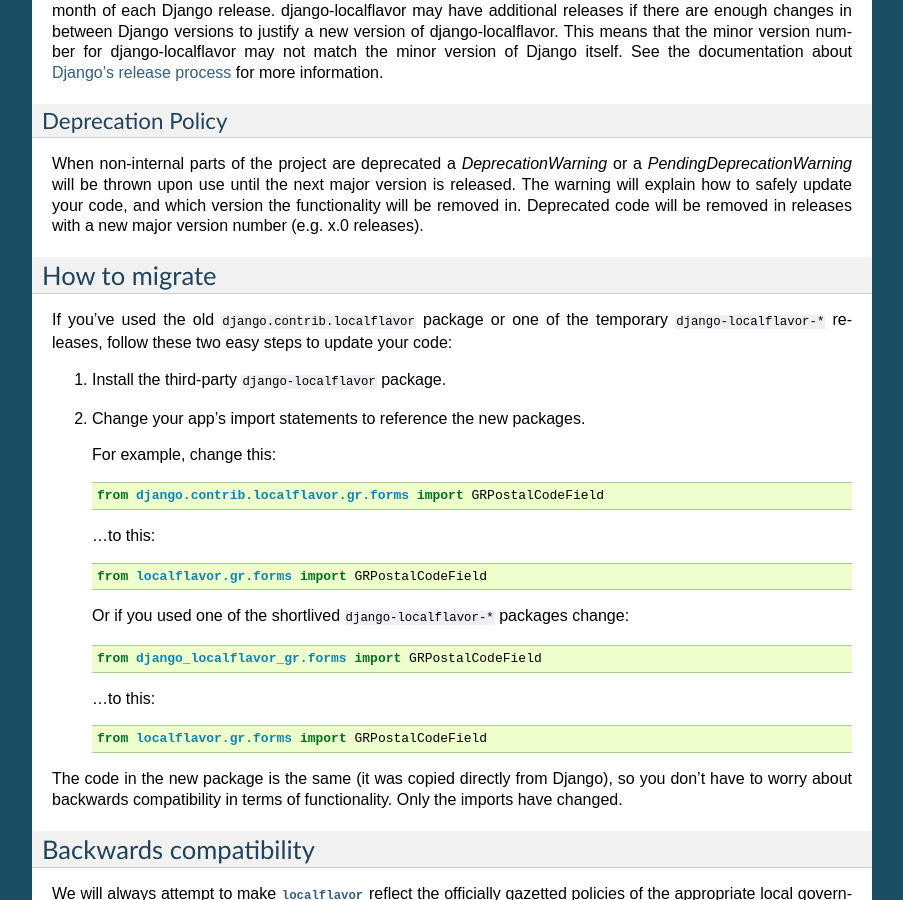
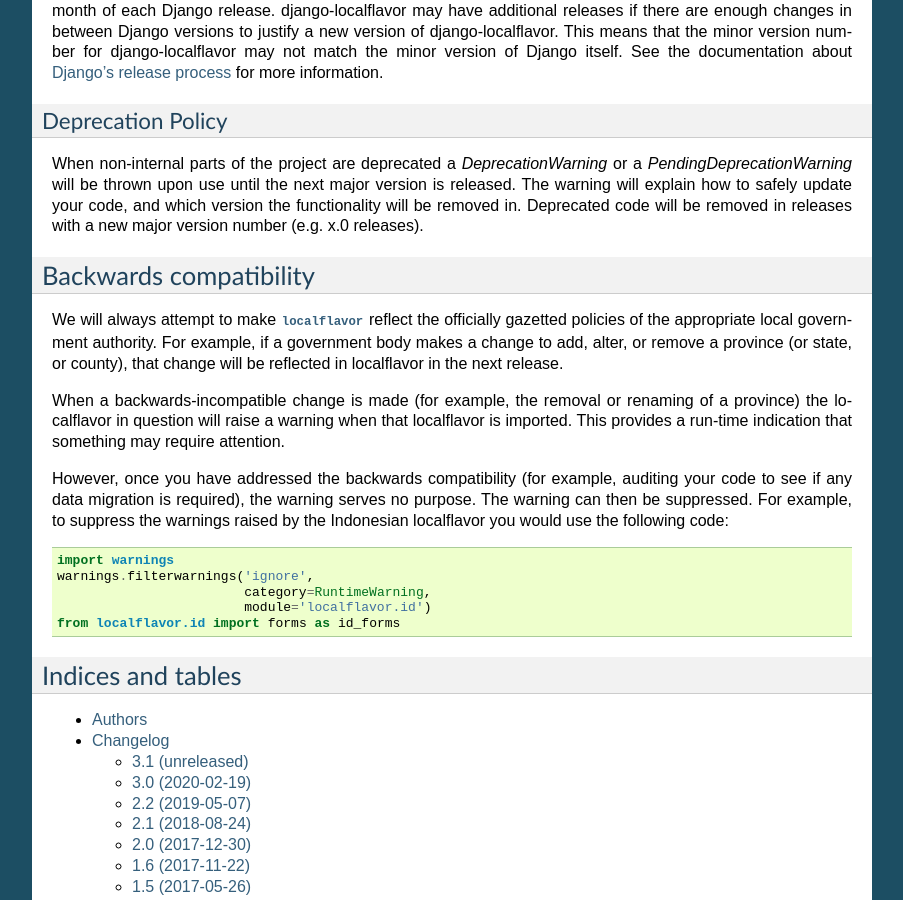
Before and after one commit to django/django-localflavor, a Sphinx documentation site: the page built from docs/index.rst, in a window 1280 px wide and 900 px high, scrolled down 2306 px. Shown: the whole window, without its empty margins (198-1101 px from the left). Built offline with Sphinx 7.4.7, drawn with Linux system fonts in a browser that asks for light colours.

Commit message:
Removed docs about migrating from Django 1.5

```diff
--- a/docs/index.rst
+++ b/docs/index.rst
@@ -206,38 +206,6 @@
 .. _`Django's release process`: https://docs.djangoproject.com/en/dev/internals/release-process/
 .. _semver: http://semver.org/
 
-How to migrate
-==============
-
-If you've used the old ``django.contrib.localflavor`` package or one of the
-temporary ``django-localflavor-*`` releases, follow these two easy steps to
-update your code:
-
-1. Install the third-party ``django-localflavor`` package.
-
-2. Change your app's import statements to reference the new packages.
-
-   For example, change this::
-
-       from django.contrib.localflavor.gr.forms import GRPostalCodeField
-
-   ...to this::
-
-       from localflavor.gr.forms import GRPostalCodeField
-
-   Or if you used one of the shortlived ``django-localflavor-*`` packages
-   change::
-
-       from django_localflavor_gr.forms import GRPostalCodeField
-
-   ...to this::
-
-       from localflavor.gr.forms import GRPostalCodeField
-
-The code in the new package is the same (it was copied directly from Django),
-so you don't have to worry about backwards compatibility in terms of
-functionality. Only the imports have changed.
-
 Backwards compatibility
 =======================
 
```
